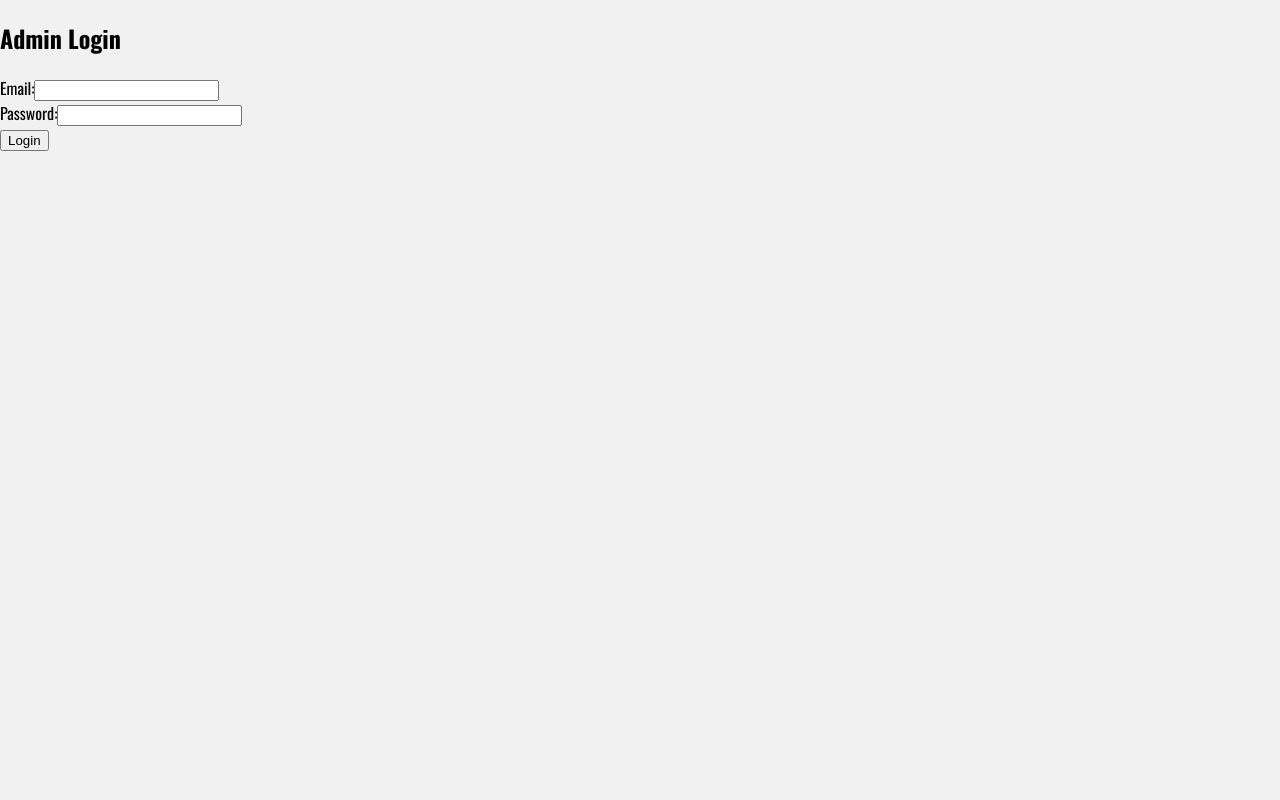
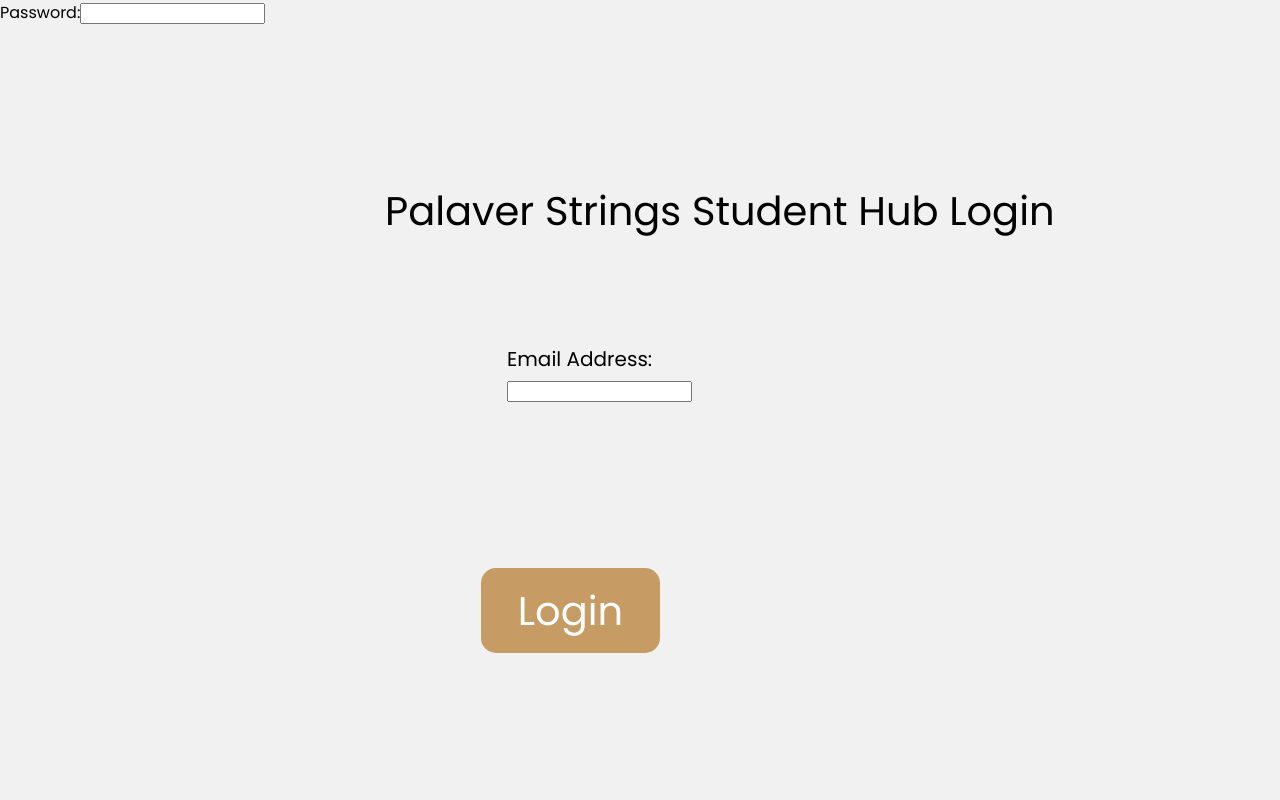
Before and after one commit to ssloth1/palaver-strings-capstone, a React (Create React App) app in the folder frontend/: page /login in a window 1280 px wide. Shown: the top 800 px of the page. Built offline with nearby package versions, Linux system fonts and the light colour scheme.

Commit message:
login page update
worked on getting login page to mirror figma design

```diff
--- a/frontend/src/components/Login.js
+++ b/frontend/src/components/Login.js
@@ -52,11 +52,12 @@ function AdminLogin() {
 
     return (
         <div>
-            <h2>Admin Login</h2>
+            <div style={{position: 'absolute', top: 181, height: 60, left: 385, width: 670, color: 'black', fontSize: 40, fontFamily: 'Poppins', fontWeight: 400, wordWrap: 'break-word'}}>Palaver Strings Student Hub Login
+        </div>
             {error && <p style={{ color: 'red' }}>{error}</p>}
             <form onSubmit={handleSubmit}>
-                <div>
-                    <label>Email:</label>
+                <div style={{position: 'absolute', top: 344, left: 507, width: 169, height: 36, fontSize: 20, fontWeight: 400}}>
+                    <label>Email Address:</label>
                     <input
                         type="email"
                         value={email}
@@ -73,7 +74,16 @@ function AdminLogin() {
                         required
                     />
                 </div>
-                <button type="submit">Login</button>
+                <div style={{ position: 'absolute', height: 65, width: 159, top: 568, right: 640}}>
+                    <div style={{width: '100%', height: '100%', padding: 10, background: '#C69C64', borderRadius: 15, justifyContent: 'center', alignItems: 'center', gap: 10, display: 'inline-flex'}}>
+                        <div style={{justifyContent: 'center', alignItems: 'center', gap: 10, display: 'flex'}}>
+                            <div style={{width: 242, height: 97, textAlign: 'center', color: 'white', fontSize: 40, fontFamily: 'Poppins', fontWeight: '300', wordWrap: 'break-word'}}>
+                                <button type="submit" style={{width: '100%', height: '100%', background: 'transparent', border: 'none', color: 'inherit', fontSize: 'inherit', fontFamily: 'inherit'}}>Login</button>
+                                <button style={{ position: 'absolute', top: 568, left: 641}}></button>
+                            </div>
+                        </div>
+                    </div>
+                </div>
             </form>
         </div>
     );
--- a/frontend/src/index.css
+++ b/frontend/src/index.css
@@ -1,5 +1,5 @@
 /* google font */
-@import url('https://fonts.googleapis.com/css2?family=Oswald:wght@200;300;400;500;600;700&display=swap');
+@import url('https://fonts.googleapis.com/css2?family=Poppins:wght@200;300;400;500;600;700&display=swap');
 
 :root {
   --primary: #1a72ac;
@@ -8,7 +8,7 @@
 body {
   background: #f1f1f1;
   margin: 0;
-  font-family: "Oswald";
+  font-family: "Poppins";
 }
 header {
   background: #fff;
```
